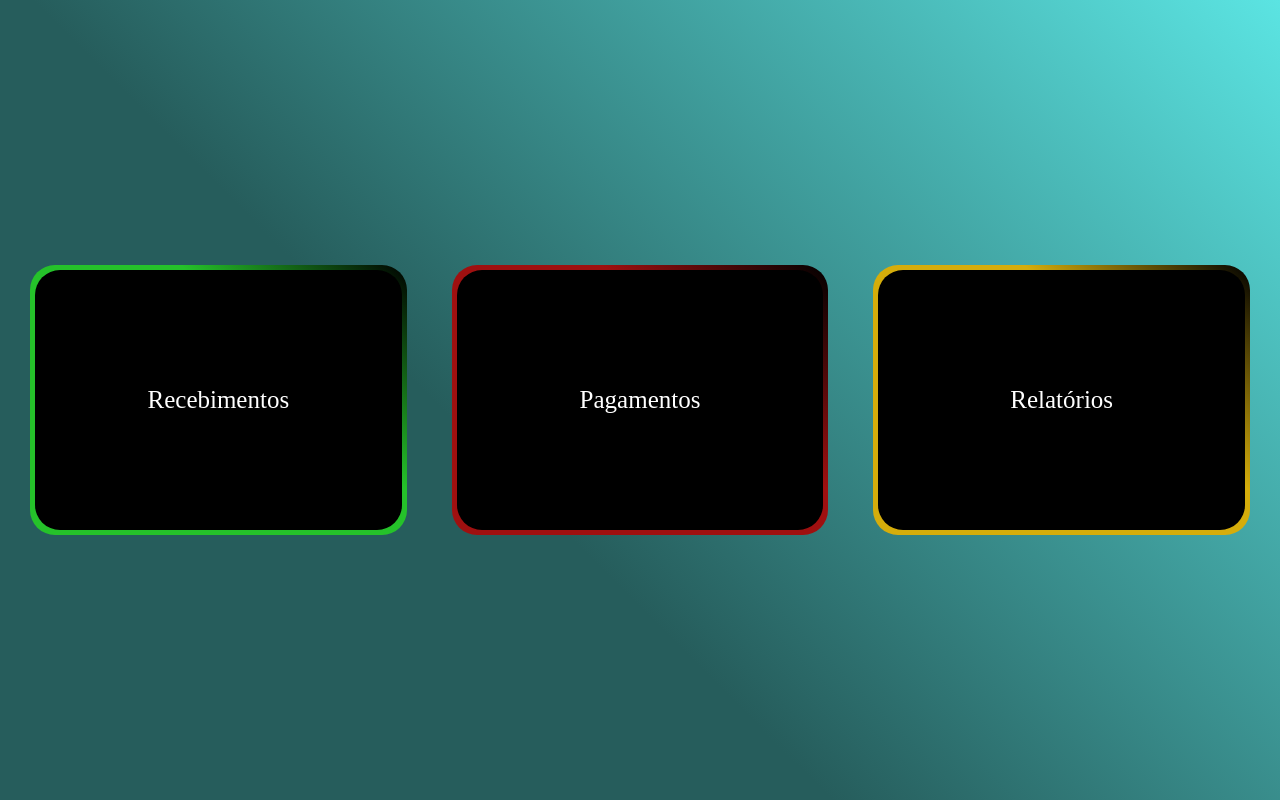
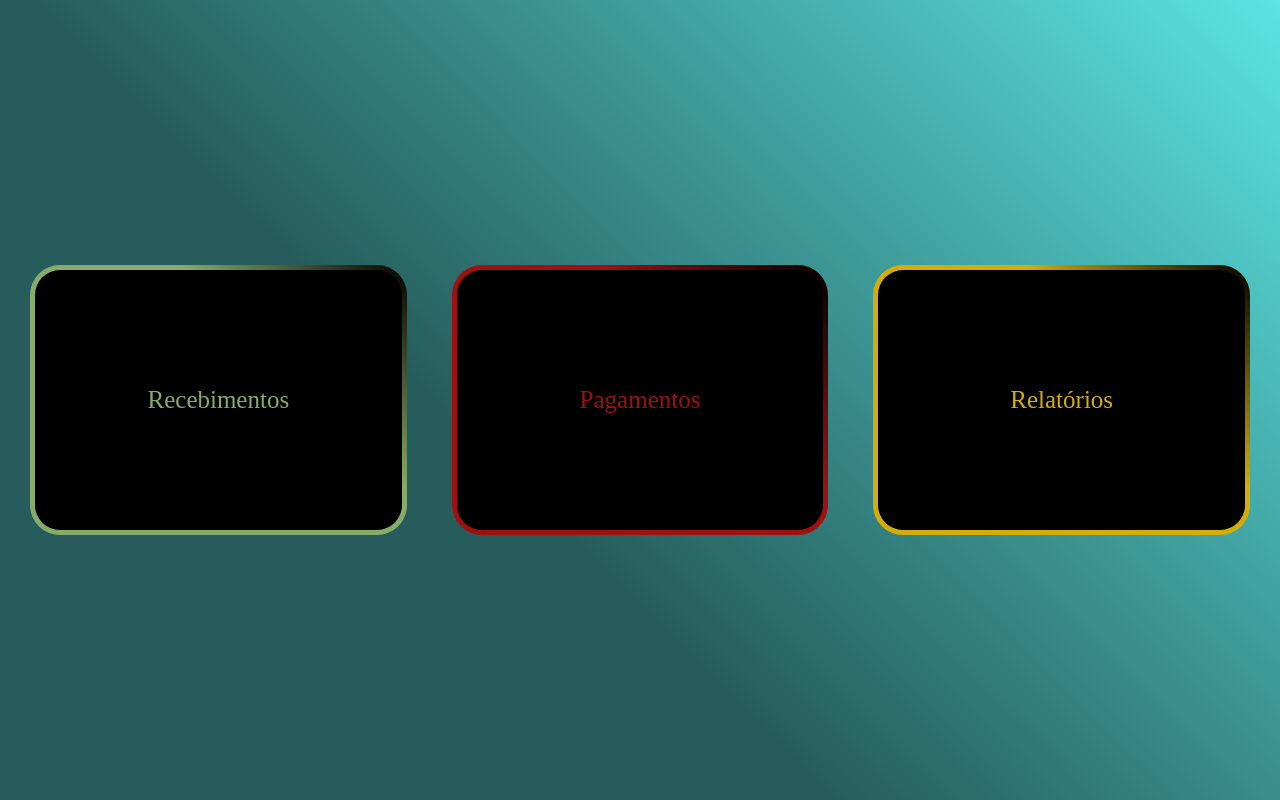
Before and after one commit to MabiuMoura/restaurante, a React (Vite) app: page / in a window 1280 px wide. Built offline with nearby package versions, Linux system fonts and the light colour scheme.

Commit message:
update some css

```diff
--- a/src/views/ChooseModule/Mock/data.ts
+++ b/src/views/ChooseModule/Mock/data.ts
@@ -2,16 +2,19 @@ export const Modules = [
     {
         name: 'Recebimentos',
         route: '/recebimentos',
-        color: '#25C22A'
+        color: '#87ab69',
+        secundaryColor: '#ddead1'
     },
     {
         name: 'Pagamentos',
         route: '/pagamentos',
-        color: '#9F1010'
+        color: '#9F1010',
+        secundaryColor: '#ddead1'
     },
     {
         name: 'Relatórios',
         route: '/relatorio',
-        color: '#D5AD0B'
+        color: '#D5AD0B',
+        secundaryColor: '#ddead1'
     }
 ];
--- a/src/views/ChooseModule/components/ModuleOption/index.tsx
+++ b/src/views/ChooseModule/components/ModuleOption/index.tsx
@@ -5,11 +5,12 @@ interface ModuleOptionProps {
     module: {
         name: string;
         route: string;
+        color: string;
+        secundaryColor: string
     }
-    backgroundColor: string;
 }
 
-const ModuleOption = ({module, backgroundColor}:ModuleOptionProps) => {
+const ModuleOption = ({module}:ModuleOptionProps) => {
     const navigate = useNavigate();
 
     const handleClick = () => {
@@ -17,8 +18,8 @@ const ModuleOption = ({module, backgroundColor}:ModuleOptionProps) => {
     };
 
     return (
-        <S.ModuleContainerBackground $backgroundColor={backgroundColor} onClick={handleClick}>
-            <S.ModuleContainerContent $backgroundColor={backgroundColor}>
+        <S.ModuleContainerBackground $backgroundColor={module.color} onClick={handleClick}>
+            <S.ModuleContainerContent $primaryColor={module.color} $secundaryColor={module.secundaryColor}>
                 {module.name}
             </S.ModuleContainerContent>
         </S.ModuleContainerBackground>
--- a/src/views/ChooseModule/components/ModuleOption/styles.ts
+++ b/src/views/ChooseModule/components/ModuleOption/styles.ts
@@ -6,7 +6,7 @@ export const ModuleContainerBackground = styled.div<{ $backgroundColor: string }
     width: 450px;
     height: 270px;
     padding: 5px;
-    border-radius: 25px;
+    border-radius: 30px;
     position: relative;
     cursor: pointer;
     background: linear-gradient(45deg,
@@ -15,11 +15,11 @@ export const ModuleContainerBackground = styled.div<{ $backgroundColor: string }
         black 100%
     );
     &:hover{
-        background: black
+        background: ${props => props.$backgroundColor}
     }
 `
 
-export const ModuleContainerContent = styled.div<{ $backgroundColor: string }>`
+export const ModuleContainerContent = styled.div<{ $primaryColor: string, $secundaryColor: string  }>`
     display: flex;
     flex-direction: column;
     align-items: center;
@@ -28,13 +28,13 @@ export const ModuleContainerContent = styled.div<{ $backgroundColor: string }>`
     height: 100%;
     background-color: black;
     font-size: 25px;
-    color: white;
+    color: ${props => props.$primaryColor};
     border-radius: 25px;
     &:hover{
+        color:white;
         background: linear-gradient(45deg,
-        ${props => props.$backgroundColor} 0%,
-        ${props => props.$backgroundColor} 65%,
-        black 100%
+        ${props => props.$primaryColor} 0%,
+        ${props => props.$secundaryColor} 100%
     );
     }
 `
--- a/src/views/ChooseModule/index.tsx
+++ b/src/views/ChooseModule/index.tsx
@@ -7,7 +7,7 @@ const ModulePicker: React.FC = () => {
     return (
         <S.ModuleContainer>
             {Modules.map((module, index) => (
-                <ModuleOption key={index} module={module} backgroundColor={module.color}/>
+                <ModuleOption key={index} module={module} />
             ))}
         </S.ModuleContainer>
     );
```
